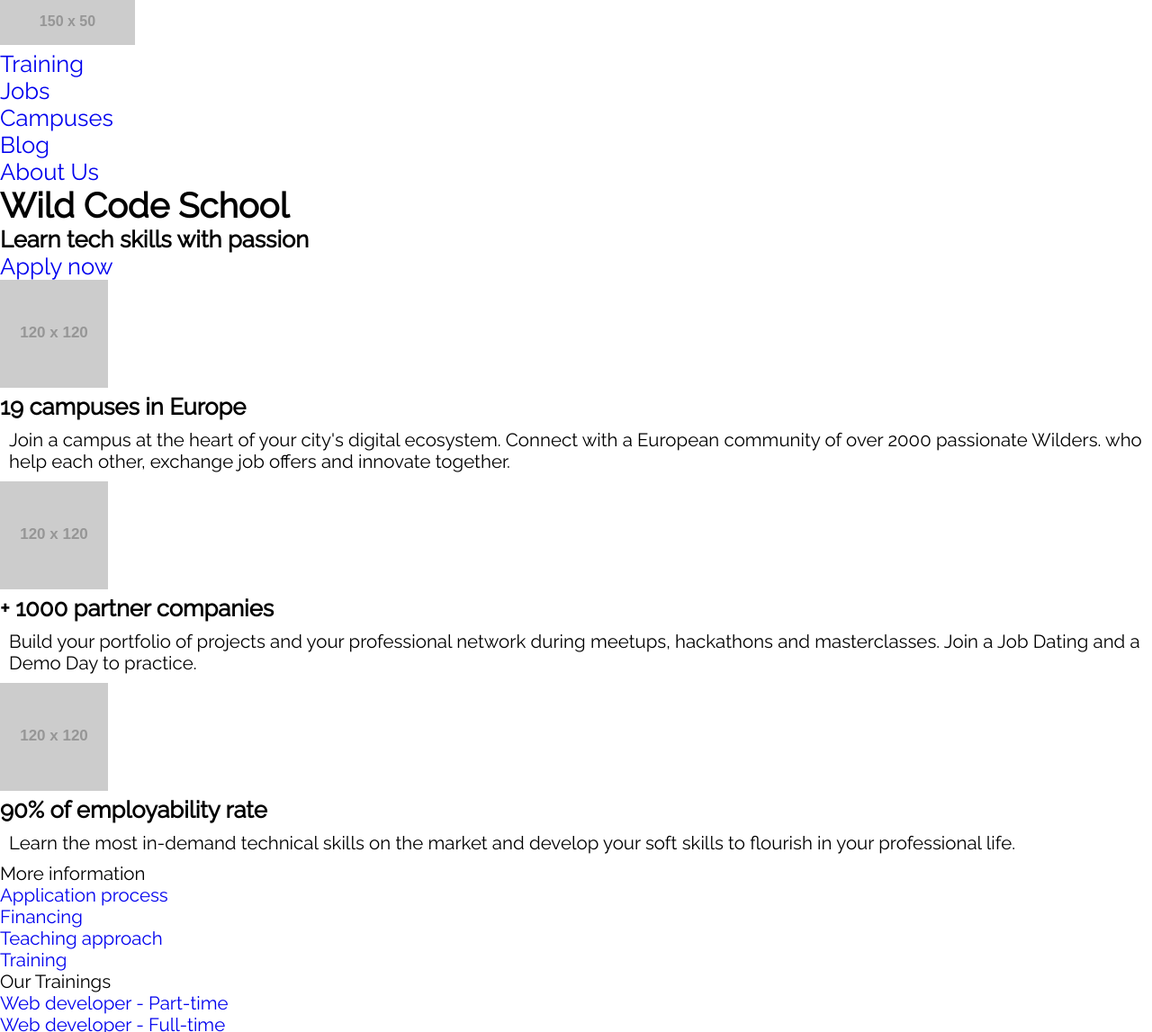
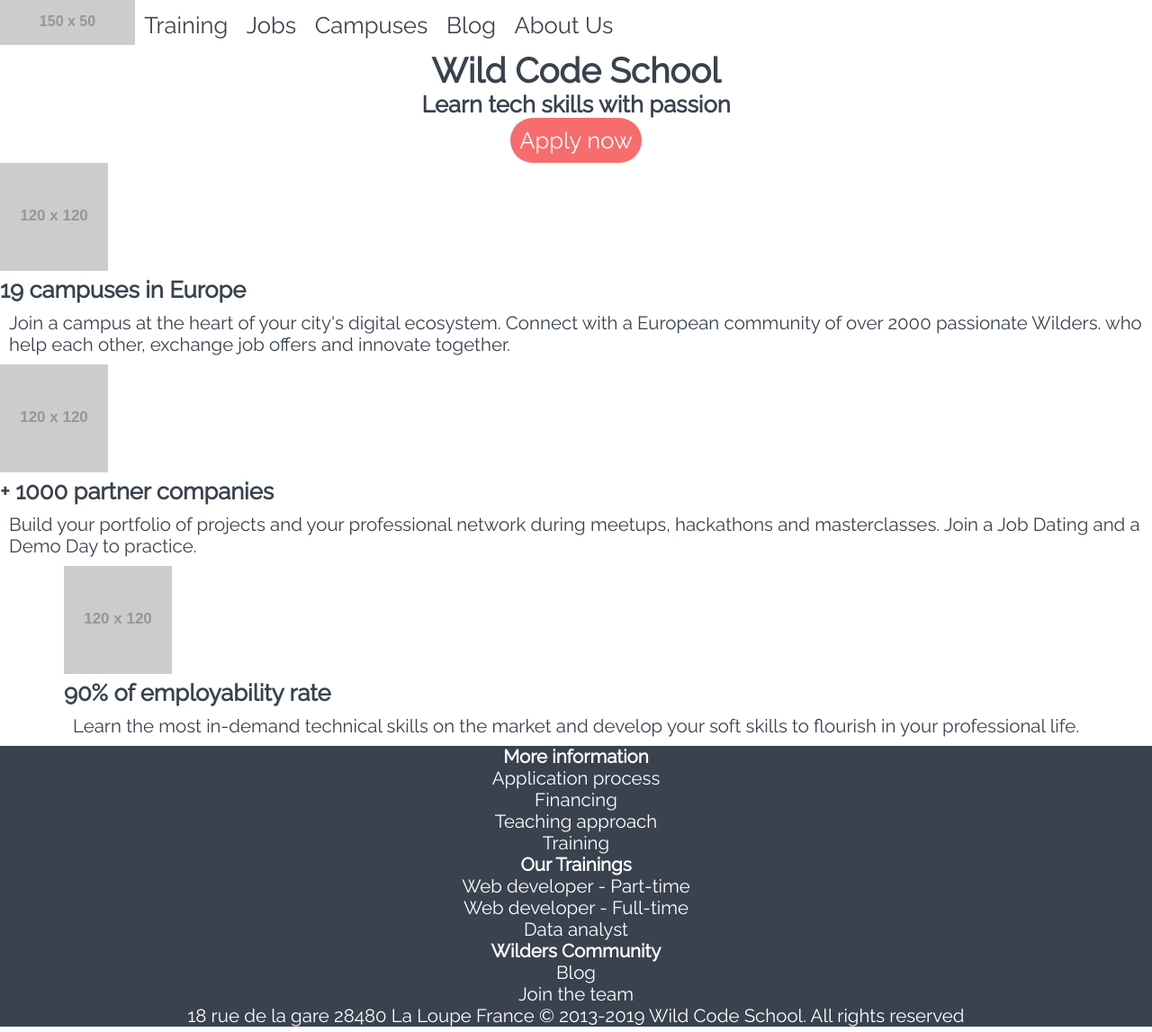
Before and after one commit to hubergerard/java_checkpoint1, a plain HTML site: page web/index.html in a window 1280 px wide. Shown: the top 1147 px of the page at 90% size. Drawn offline with Linux system fonts and the light colour scheme; placeholder pictures from the web are drawn by us.

Commit message:
IV. HTML/CSS

```diff
--- a/web/style.css
+++ b/web/style.css
@@ -25,3 +25,85 @@ footer {
 }
 
 /* Your code here */
+li {
+    list-style-type: none;
+}
+
+section * {
+    color: #39424E;
+}
+
+h2 + a {
+    background-color: #F76C6C;
+    padding: 0.4em;
+    border-radius: 4em;
+    color: white;
+}
+
+footer * {
+    color: white;
+    background-color: #39424E;
+}
+
+@media only screen and (min-width: 768px) {
+    header section {
+        display: flex;
+        flex-direction: row;
+        align-items: center;
+    }
+}
+
+section {
+    display: flex;
+    flex-direction: column;
+    align-items: center;
+}
+
+nav ul {
+    display: flex;
+    flex-direction: row;
+    align-items: center;
+}
+
+nav li {
+    margin: 0.4em;
+}
+
+footer ul {
+    display: flex;
+    flex-direction: column;
+    align-items: center;
+}
+
+footer li:first-child {
+    font-weight: bold;
+}
+/*
+header > section {
+    display: flex;
+    flex-direction: column;
+    justify-content: center;
+}
+
+header > section > a {
+    display: flex;
+    justify-content: space-around;
+}
+
+header > section > nav > * {
+    display: flex;
+    flex-direction: row;
+    justify-content: space-around;
+}
+*/
+/*header section a {
+    display: flex;
+    flex-direction: column;
+    justify-content: space-around;
+}
+*/
+/*nav ul {
+    display: flex;
+    flex-direction: row;
+    list-style: none;
+}*/
```
